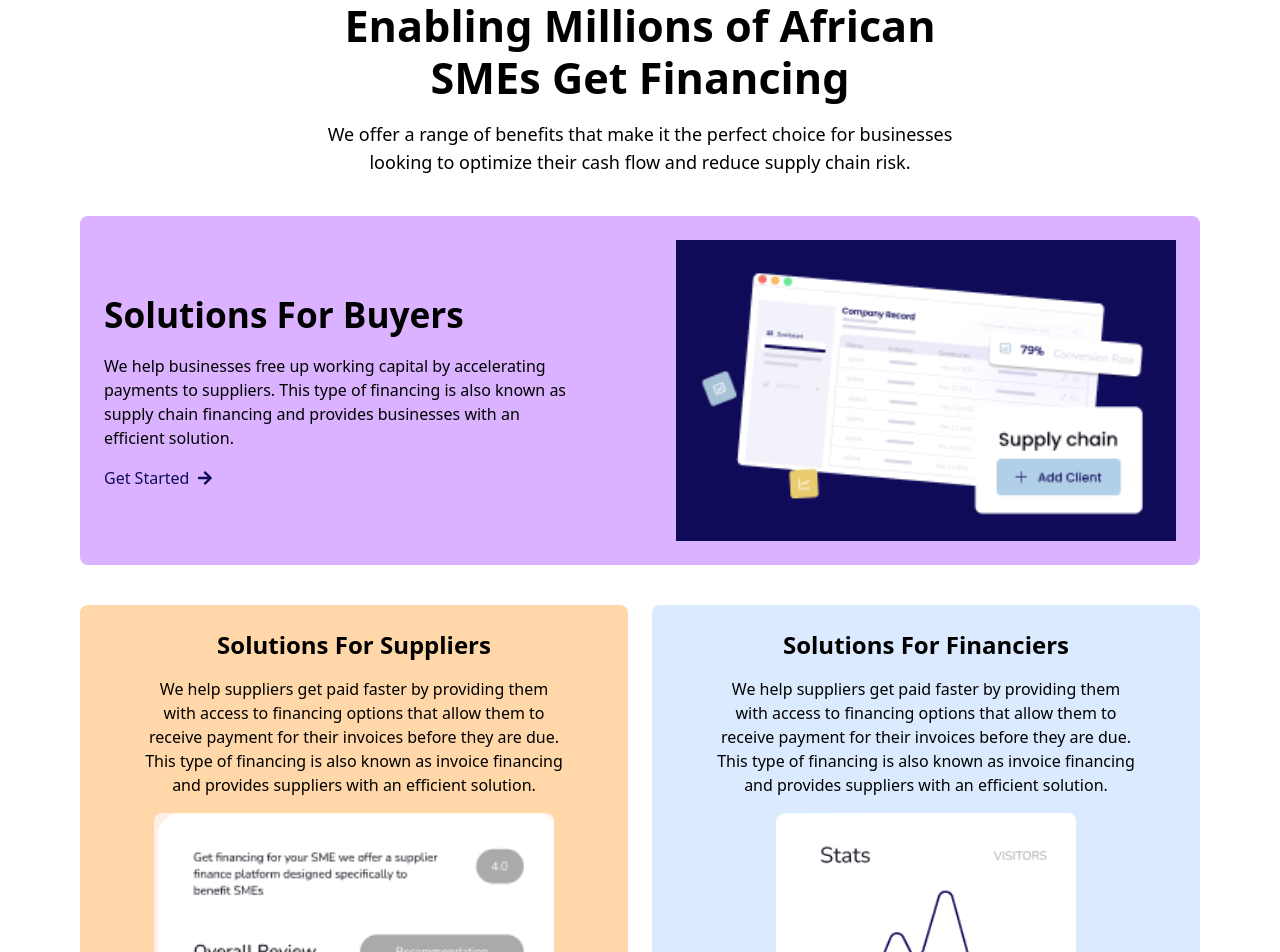
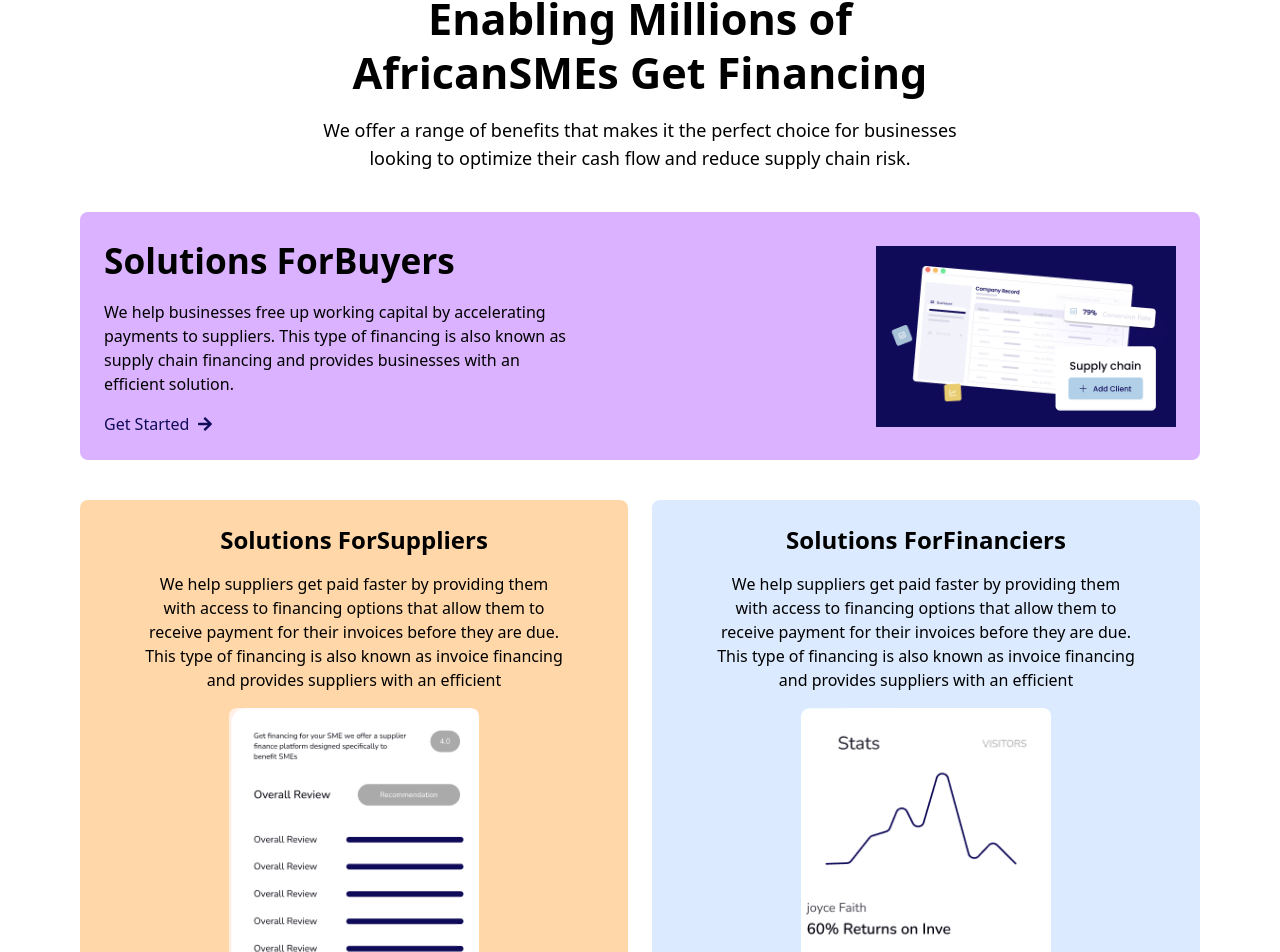
Before and after one commit to streetopsng/streetops, a Next.js app: page / in a window 1280 px wide. Shown: the part 600-1552 px from the top of the page. Built offline with nearby package versions, Linux system fonts and the light colour scheme.

Commit message:
updated section 1

```diff
--- a/src/components/LandingPageComponents/Section.tsx
+++ b/src/components/LandingPageComponents/Section.tsx
@@ -6,14 +6,20 @@ import { FaArrowRight } from 'react-icons/fa';
 
 const Section = () => {
   return (
-    <div className="flex flex-col justify-center items-center px-4 lg:px-20 py-12 space-y-10">
+    <div className="flex flex-col justify-start items-center min-h-screen px-4 sm:px-6 lg:px-20 py-10 space-y-10">
       {/* Header Section */}
-      <div className="text-center space-y-4 max-w-3xl">
-        <h1 className="font-semibold text-2xl sm:text-3xl lg:text-[2.7rem]">
-          Enabling Millions of African <br className="hidden sm:block" /> SMEs Get Financing
+      <div className="text-center space-y-4 max-w-2xl">
+        <h1 className="font-semibold text-2xl sm:text-3xl lg:text-[2.7rem] leading-tight">
+          Enabling Millions of African
+          <br className="block sm:hidden" />
+          SMEs Get Financing
         </h1>
         <p className="text-base sm:text-lg">
-          We offer a range of benefits that make it the perfect choice for businesses <br className="hidden sm:block" />
+          We offer a range of benefits that makes it
+          <span className="hidden sm:inline"> the </span>
+          <span className="sm:hidden block"> </span>
+          perfect choice for businesses
+          <br className="hidden sm:block" />
           looking to optimize their cash flow and reduce supply chain risk.
         </p>
       </div>
@@ -21,46 +27,81 @@ const Section = () => {
       {/* Buyers Section */}
       <div className="flex flex-col lg:flex-row items-center bg-purple-300 p-6 rounded-lg gap-6 w-full max-w-6xl">
         <div className="flex-1 space-y-4">
-          <h2 className="font-semibold text-2xl lg:text-[2.2rem]">Solutions For Buyers</h2>
+          <h2 className="font-semibold text-2xl lg:text-[2.2rem] leading-snug">
+            Solutions For
+            <br className="block sm:hidden" />
+            Buyers
+          </h2>
           <p>
-            We help businesses free up working capital by accelerating <br className='hidden sm:block' />
-            payments to suppliers. This type of financing is also known as <br className='hidden sm:block' />
-            supply chain financing and provides businesses with an <br className='hidden sm:block'/>
+            We help businesses free up working capital by accelerating
+            <br className="hidden sm:block" />
+            payments to suppliers. This type of financing is also known as
+            <br className="hidden sm:block" />
+            supply chain financing and provides businesses with an
+            <br className="hidden sm:block" />
             efficient solution.
           </p>
           <Link href="/#" className="text-primary flex items-center gap-2">
             Get Started <FaArrowRight />
           </Link>
         </div>
-        <Image alt="paige" src="/solution-1.png" width={500} height={300} />
+        <Image alt="paige" src="/solution-1.png" width={300} height={300} />
       </div>
 
       {/* Suppliers & Financiers Section */}
       <div className="flex flex-col lg:flex-row gap-6 w-full max-w-6xl">
         {/* Suppliers */}
         <div className="flex-1 bg-orange-200 p-6 rounded-lg flex flex-col items-center">
-          <h2 className="font-semibold text-xl lg:text-2xl text-center">Solutions For Suppliers</h2>
+          <h2 className="font-semibold text-xl lg:text-2xl text-center">
+            Solutions For
+            <br className="block sm:hidden" />
+            Suppliers
+          </h2>
           <p className="text-base pt-4 text-center">
-            We help suppliers get paid faster by providing them <br className='hidden sm:block md:block' />
-            with access to financing options that allow them to <br className='hidden sm:block md:block' />
-            receive payment for their invoices before they are due. <br className='hidden sm:block md:block' />
-            This type of financing is also known as invoice financing <br className='hidden sm:block md:block' />
-            and provides suppliers with an efficient solution.
+            We help suppliers get paid faster by providing them
+            <br className="hidden sm:block" />
+            with access to financing options that allow them to
+            <br className="hidden sm:block" />
+            receive payment for their invoices before they are due.
+            <br className="hidden sm:block" />
+            This type of financing is also known as invoice financing
+            <br className="hidden sm:block" />
+            and provides suppliers with an efficient
           </p>
-          <Image alt="paige" src="/graph.png" width={400} height={250} className="mt-4 rounded-lg" />
+          <Image
+            alt="paige"
+            src="/graph.png"
+            width={250}
+            height={250}
+            className="mt-4 rounded-lg"
+          />
         </div>
 
         {/* Financiers */}
-        <div className="flex-1 bg-blue-100 p-6 rounded-lg flex flex-col items-center ">
-          <h2 className="font-semibold text-xl lg:text-2xl text-center">Solutions For Financiers</h2>
+        <div className="flex-1 bg-blue-100 p-6 rounded-lg flex flex-col items-center">
+          <h2 className="font-semibold text-xl lg:text-2xl text-center">
+            Solutions For
+            <br className="block sm:hidden" />
+            Financiers
+          </h2>
           <p className="text-base pt-4 text-center">
-            We help suppliers get paid faster by providing them <br className='hidden sm:block md:block' />
-            with access to financing options that allow them to <br className='hidden sm:block md:block' />
-            receive payment for their invoices before they are due. <br className='hidden sm:block md:block'/>
-            This type of financing is also known as invoice financing <br className='hidden sm:block md:block' />
-            and provides suppliers with an efficient solution.
+            We help suppliers get paid faster by providing them
+            <br className="hidden sm:block" />
+            with access to financing options that allow them to
+            <br className="hidden sm:block" />
+            receive payment for their invoices before they are due.
+            <br className="hidden sm:block" />
+            This type of financing is also known as invoice financing
+            <br className="hidden sm:block" />
+            and provides suppliers with an efficient
           </p>
-          <Image alt="paige" src="/stat.png" width={300} height={200} className="mt-4 rounded-lg" />
+          <Image
+            alt="paige"
+            src="/stat.png"
+            width={250}
+            height={200}
+            className="mt-4 rounded-lg"
+          />
         </div>
       </div>
     </div>
```
